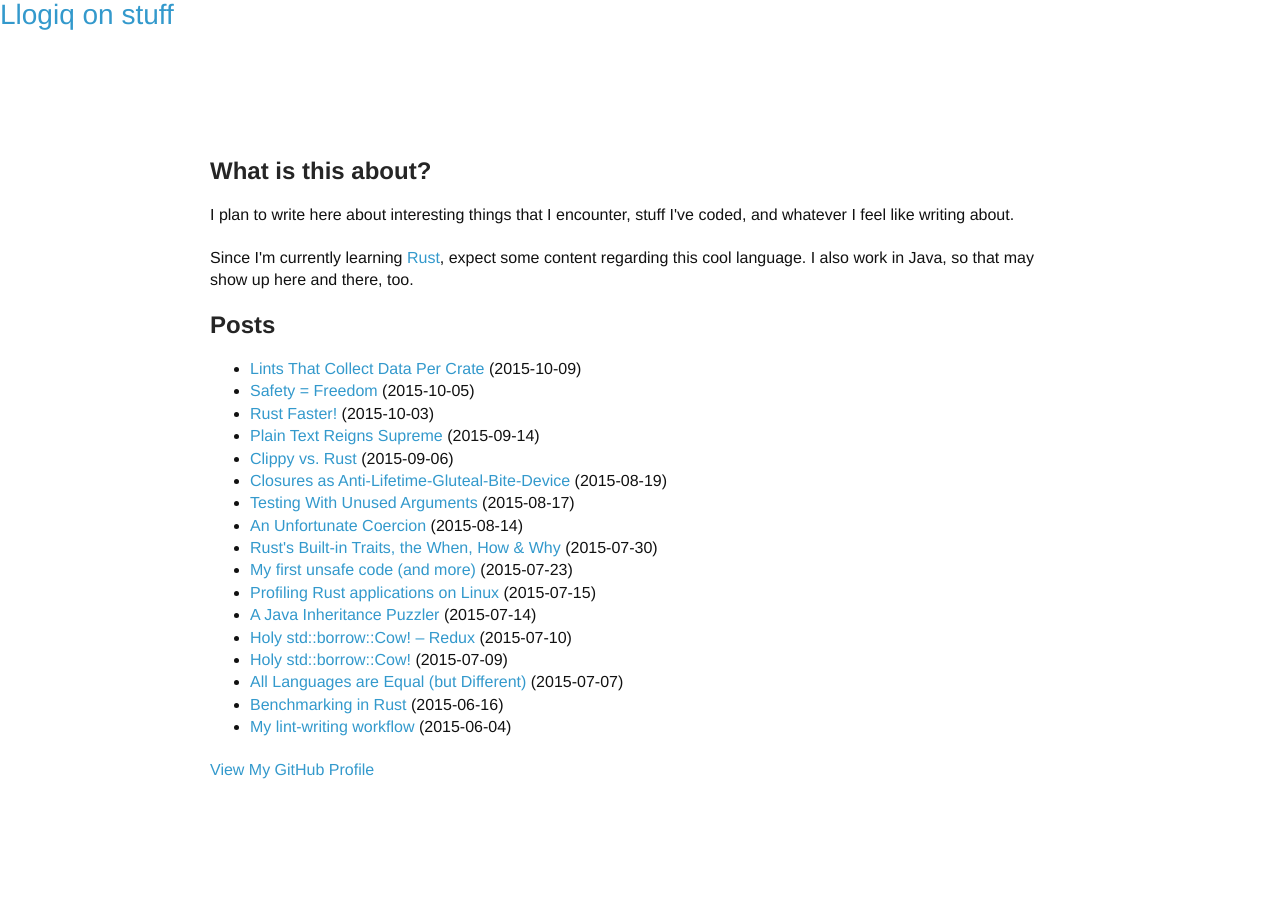
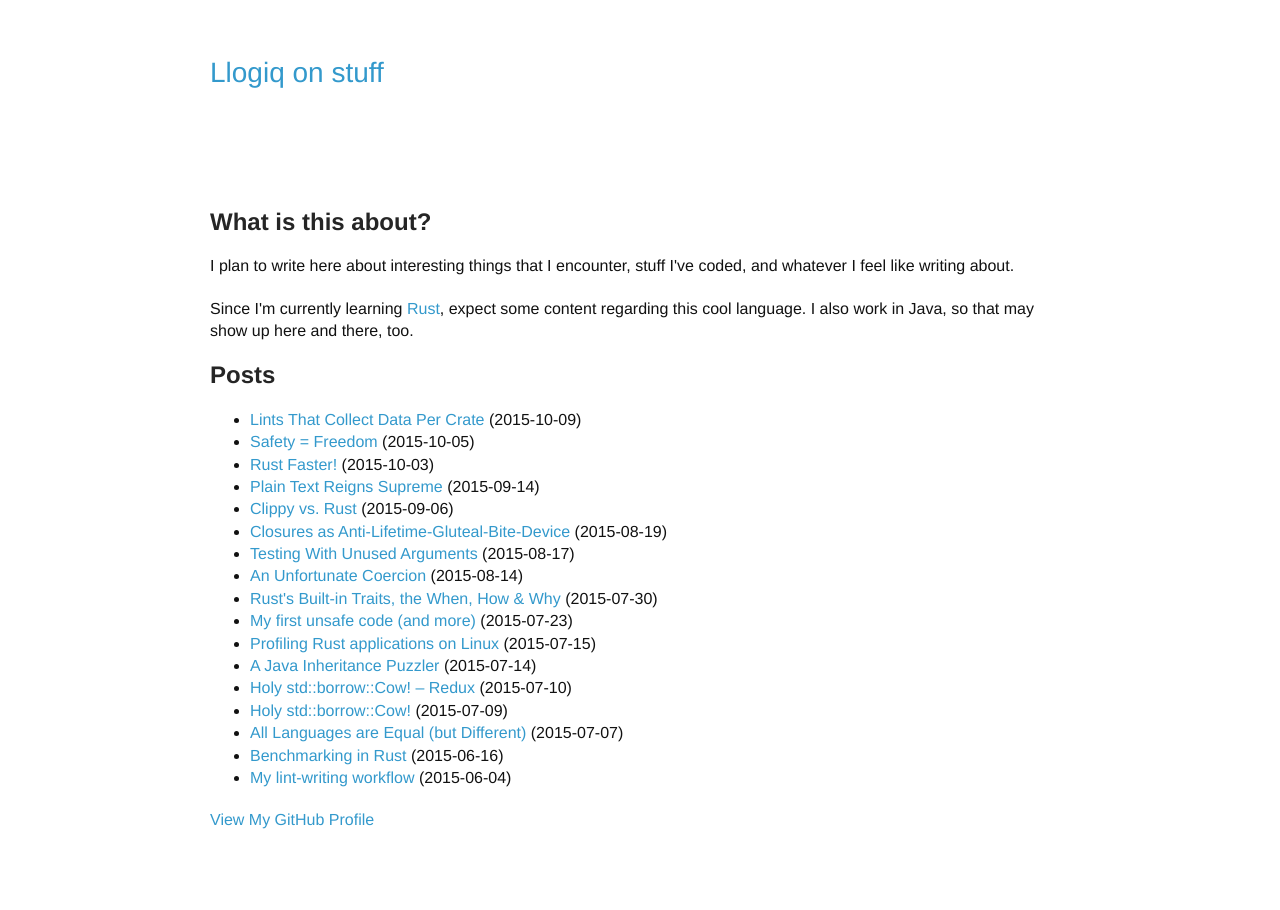
Before and after one commit to llogiq/llogiq.github.io, a Jekyll site: the page built from index.html, in a window 1280 px wide. Built offline with Jekyll 4.4.1, drawn with Linux system fonts in a browser that asks for light colours.

Commit message:
Cleaned up style

```diff
--- a/stylesheets/styles.css
+++ b/stylesheets/styles.css
@@ -100,76 +100,9 @@
 img {
   max-width:100%;
 }
-
-header {
-  position: absolute;
-  top: 0px;
-  left:0px;
-  right:0px;
-  background: #fff;
-}
-
-header > * {
-  display: inline-block;
-  margin-right: 50px;
-}
-
-header ul {
-  list-style:none;
-  height:40px;
-
-  padding:0;
-
-  background: #eee;
-  background: -moz-linear-gradient(top, #f8f8f8 0%, #dddddd 100%);
-  background: -webkit-gradient(linear, left top, left bottom, color-stop(0%,#f8f8f8), color-stop(100%,#dddddd));
-  background: -webkit-linear-gradient(top, #f8f8f8 0%,#dddddd 100%);
-  background: -o-linear-gradient(top, #f8f8f8 0%,#dddddd 100%);
-  background: -ms-linear-gradient(top, #f8f8f8 0%,#dddddd 100%);
-  background: linear-gradient(top, #f8f8f8 0%,#dddddd 100%);
-
-  border-radius:5px;
-  border:1px solid #d2d2d2;
-  box-shadow:inset #fff 0 1px 0, inset rgba(0,0,0,0.03) 0 -1px 0;
-  width:270px;
-}
-
-header li {
-  width:89px;
-  float:left;
-  border-right:1px solid #d2d2d2;
-  height:40px;
-}
-
-header ul a {
-  line-height:1;
-  font-size:11px;
-  color:#999;
-  display:block;
-  text-align:center;
-  padding-top:6px;
-  height:40px;
-}
-
 strong {
   color:#222;
   font-weight:700;
-}
-
-header ul li + li {
-  width:88px;
-  border-left:1px solid #fff;
-}
-
-header ul li + li + li {
-  border-right:none;
-  width:89px;
-}
-
-header ul a strong {
-  font-size:16px;
-  display:block;
-  color:#222;
 }
 
 section {
@@ -193,16 +126,6 @@
     width:auto;
     margin:0;
   }
-
-  header a small {
-    display:inline;
-  }
-
-  header ul {
-    position:absolute;
-    right:50px;
-    top:52px;
-  }
 }
 
 @media print, screen and (max-width: 720px) {
@@ -219,10 +142,6 @@
   body {
     padding:15px;
   }
-
-  header ul {
-    display:none;
-  }
 }
 
 @media print {
```
